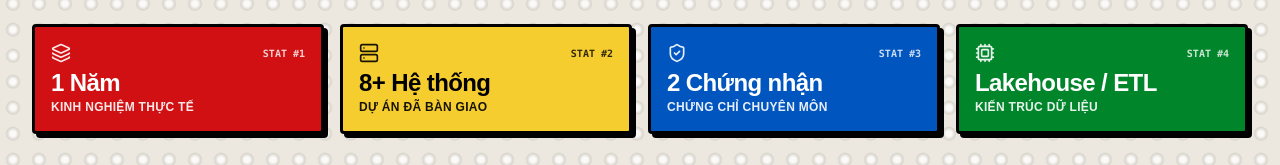
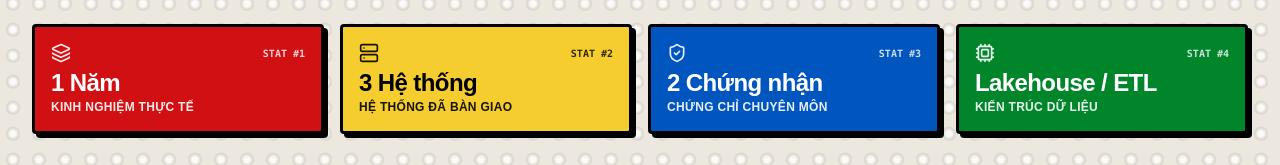
Before and after one commit to dHung2412/Portfolio, a Next.js app: page / in a window 1280 px wide. Shown: the part 710-875 px from the top of the page. Built offline with nearby package versions, Linux system fonts and the light colour scheme.

Commit message:
fix(stats): update completed systems to 3

```diff
--- a/src/components/HeroSection.tsx
+++ b/src/components/HeroSection.tsx
@@ -17,8 +17,8 @@ export function HeroSection() {
       icon: Layers,
     },
     {
-      label: "Dự án đã bàn giao",
-      value: `${profile.completedProjects}+ Hệ thống`,
+      label: "Hệ thống đã bàn giao",
+      value: `${profile.completedProjects} Hệ thống`,
       color: "bg-[#F5CD2F] text-black",
       icon: Server,
     },
--- a/src/data/portfolioData.ts
+++ b/src/data/portfolioData.ts
@@ -50,7 +50,7 @@ export const portfolioData = {
     status: "Đang tìm kiếm cơ hội mới",
     location: "Hà Nội, Việt Nam",
     experienceYears: 1,
-    completedProjects: 8,
+    completedProjects: 3,
     cloudCertifications: 2,
     bio: "... (Khu vực nội dung giới thiệu bản thân: Bạn có thể điền thông tin chi tiết về định hướng nghề nghiệp, quá trình học tập và thế mạnh kỹ thuật tại đây trong file src/data/portfolioData.ts)",
     github: "",
```
